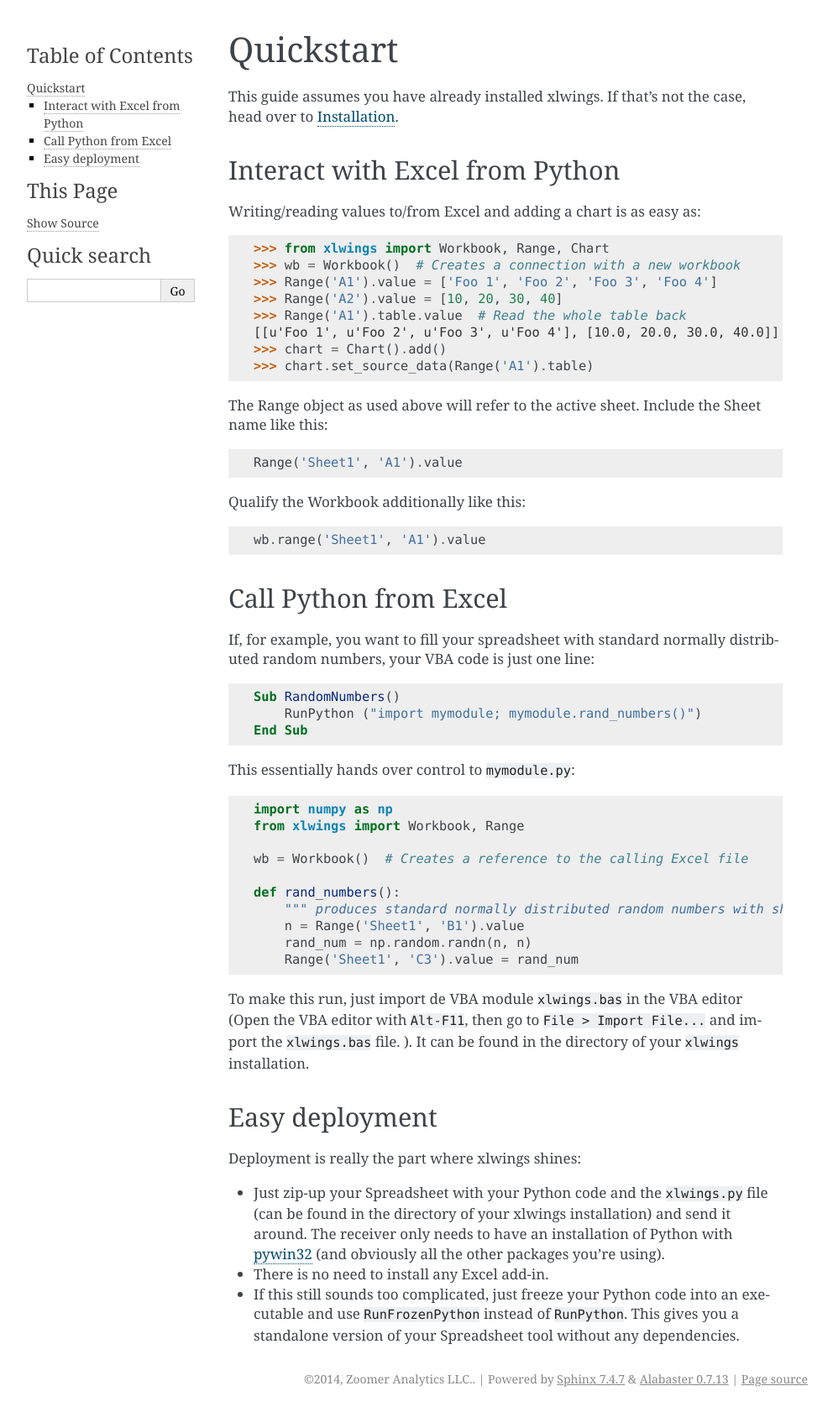
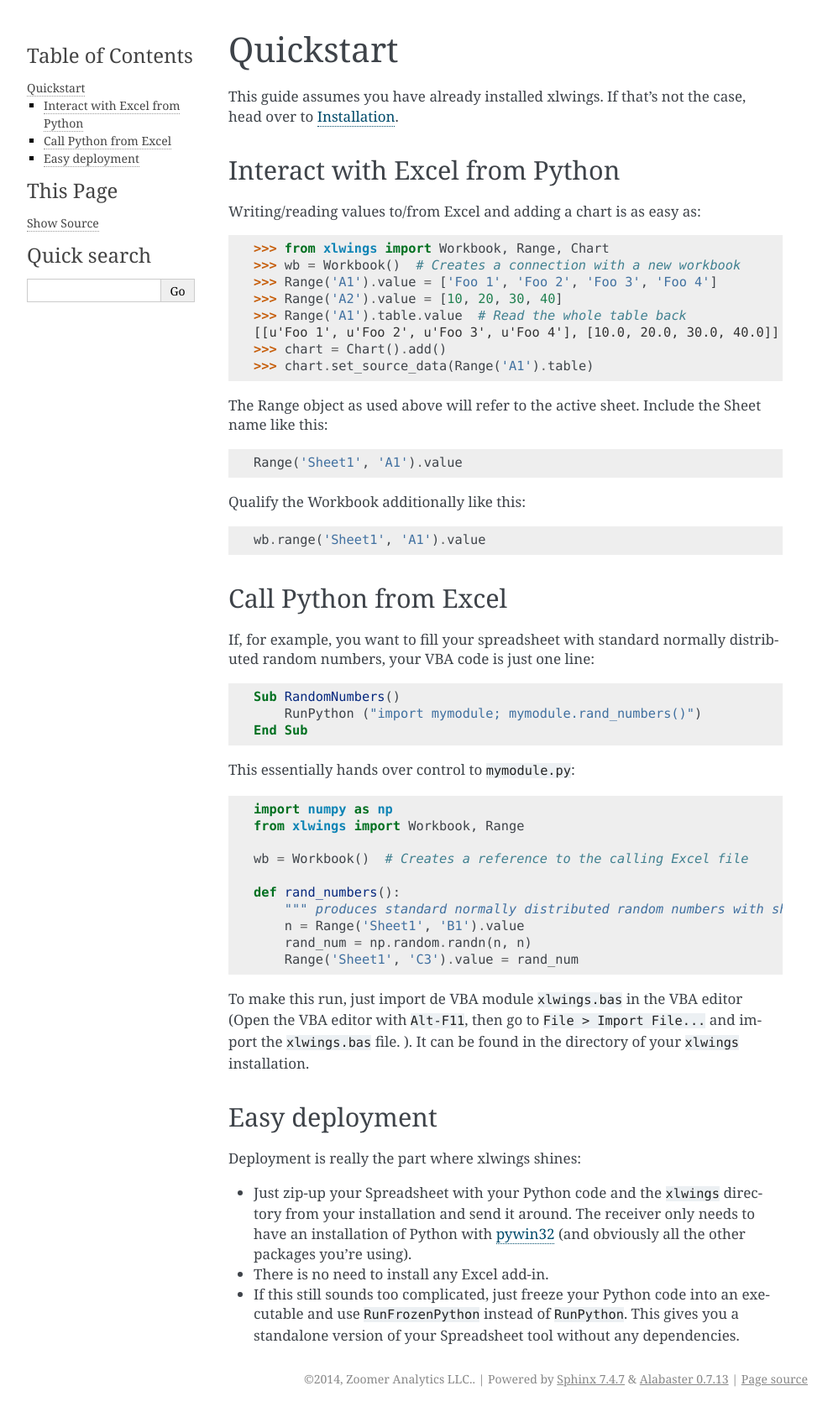
Before and after one commit to xlwings/xlwings, a Sphinx documentation site: the page built from docs/quickstart.rst, in a window 1280 px wide. Shown: the whole page at 84% size, without its empty margins (148-1140 px from the left). Built offline with Sphinx 7.4.7, drawn with Linux system fonts in a browser that asks for light colours; the version number could not be read and is left out.

Commit message:
updated docs

```diff
--- a/docs/index.rst
+++ b/docs/index.rst
@@ -5,7 +5,7 @@
 Python from Excel and vice versa:
 
 * Interact with Excel from Python using a syntax that is close to VBA yet Pythonic.
-* Replace your VBA macros with Python code and still pass around your workbooks as easy as before.
+* Replace your VBA macros with Python code and still pass around your workbooks as easily as before.
 
 xlwings fully supports NumPy arrays and Pandas DataFrames. Currently, it only works on Windows.
 
--- a/docs/quickstart.rst
+++ b/docs/quickstart.rst
@@ -69,8 +69,8 @@
 
 Deployment is really the part where xlwings shines:
 
-* Just zip-up your Spreadsheet with your Python code and the ``xlwings.py`` file (can be found in the directory of your
-  xlwings installation) and send it around. The receiver only needs to have an installation of Python with
+* Just zip-up your Spreadsheet with your Python code and the ``xlwings`` directory from your installation and send it
+  around. The receiver only needs to have an installation of Python with
   `pywin32 <http://sourceforge.net/projects/pywin32/>`_ (and obviously all the other packages you're using).
 * There is no need to install any Excel add-in.
 * If this still sounds too complicated, just freeze your Python code into an executable and use
```
